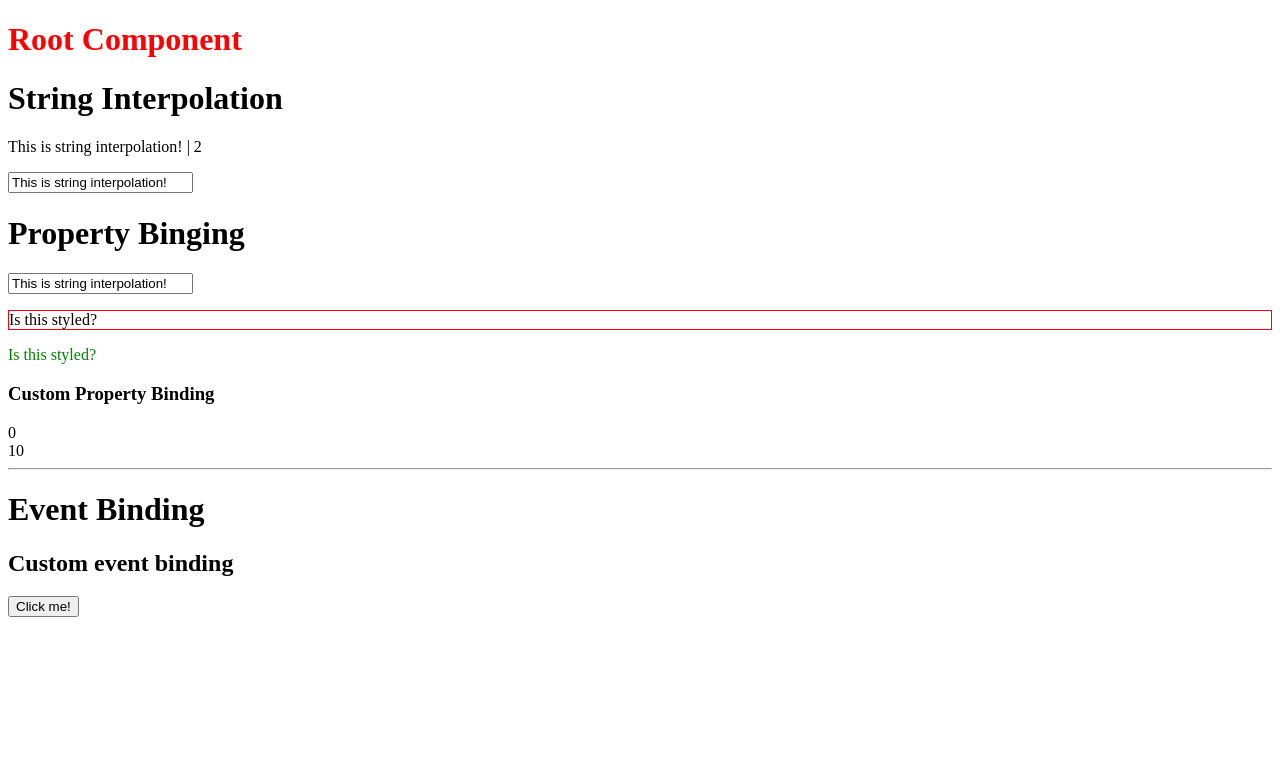
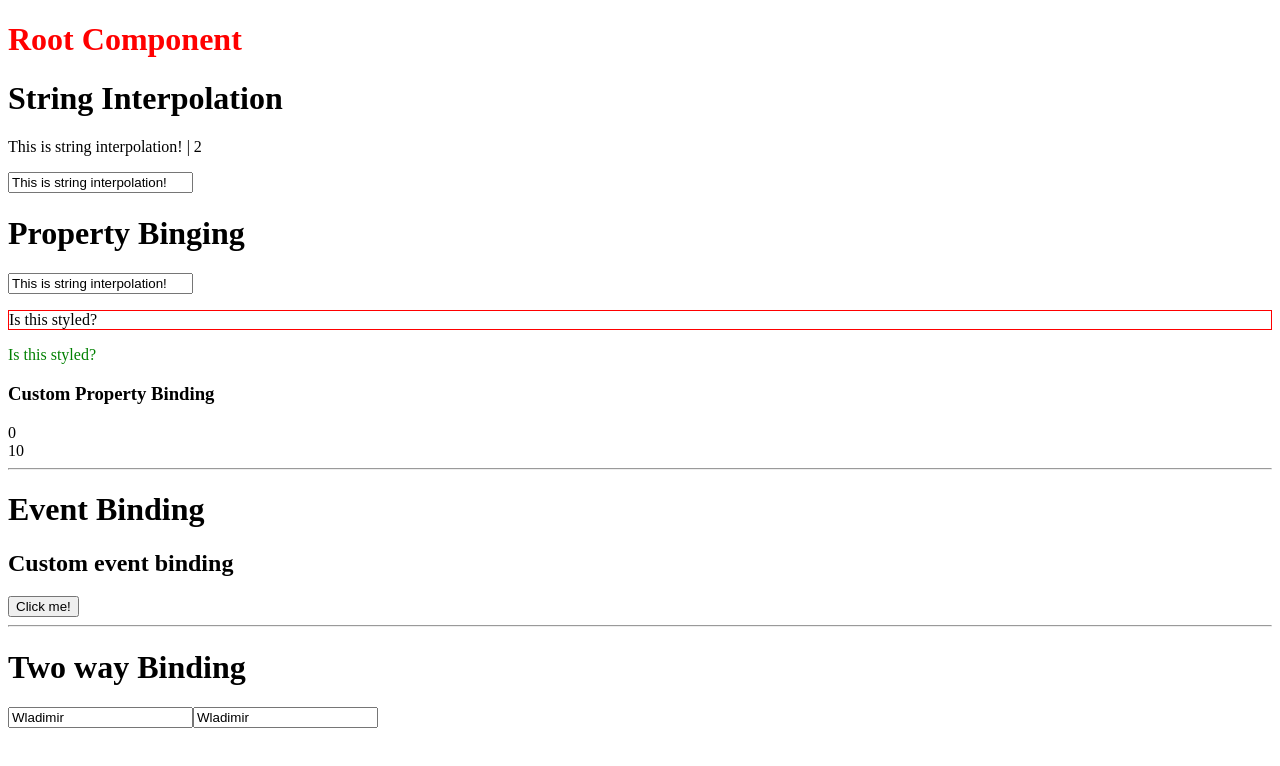
Before and after one commit to wchopite/firstapp-angular2, an Angular app: page / in a window 1280 px wide. Shown: the top 766 px of the page. Built offline with nearby package versions, Linux system fonts and the light colour scheme.

Commit message:
Two way binding

```diff
--- a/src/app/app.module.ts
+++ b/src/app/app.module.ts
@@ -7,13 +7,15 @@
 import { DatabindingComponent } from './databinding/databinding.component';
 import { PropertyBindingComponent } from './databinding/property-binding.component';
 import { EventBindingComponent } from './databinding/event-binding.component';
+import { TwoWayBindingComponent } from './databinding/two-way-binding.component';
 
 @NgModule({
   declarations: [
     AppComponent,
     DatabindingComponent,
     PropertyBindingComponent,
-    EventBindingComponent
+    EventBindingComponent,
+    TwoWayBindingComponent
   ],
   imports: [
     BrowserModule,
--- a/src/app/databinding/databinding.component.html
+++ b/src/app/databinding/databinding.component.html
@@ -15,3 +15,7 @@
 <h1>Event Binding</h1>
 <h2>Custom event binding</h2>
 <fa-event-binding (clicked)="onClicked($event)"></fa-event-binding>
+<hr/>
+<h1>Two way Binding</h1>
+<fa-two-way-binding></fa-two-way-binding>
+<br/><br/><br/><br/><br/><br/>
--- /dev/null
+++ b/src/app/databinding/two-way-binding.component.ts
@@ -0,0 +1,18 @@
+import { Component} from '@angular/core';
+
+@Component({
+  selector: 'fa-two-way-binding',
+  template: `
+    <input type="text" [(ngModel)]="person.name">
+    <input type="text" [(ngModel)]="person.name">
+  `,
+  styles: []
+})
+export class TwoWayBindingComponent{
+
+  person = {
+    name: "Wladimir",
+    age: 30
+  }
+
+}
```
